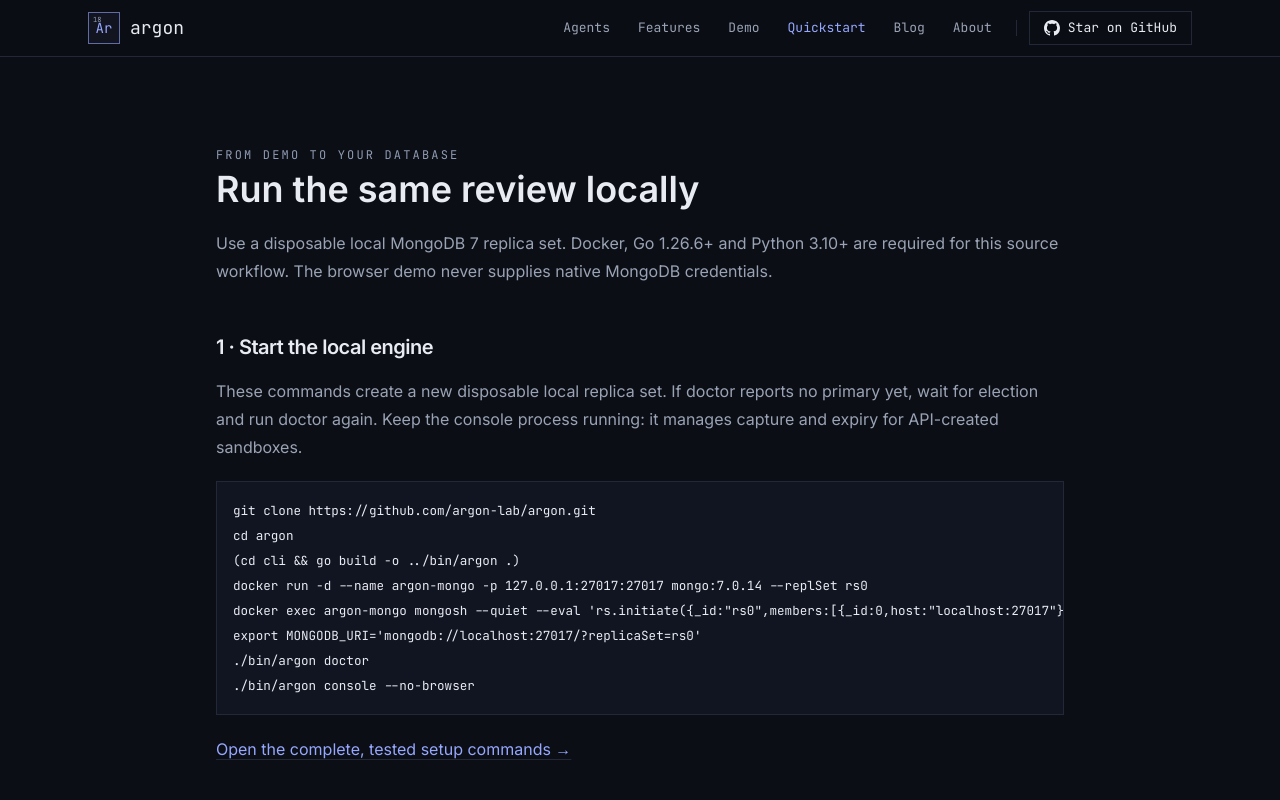
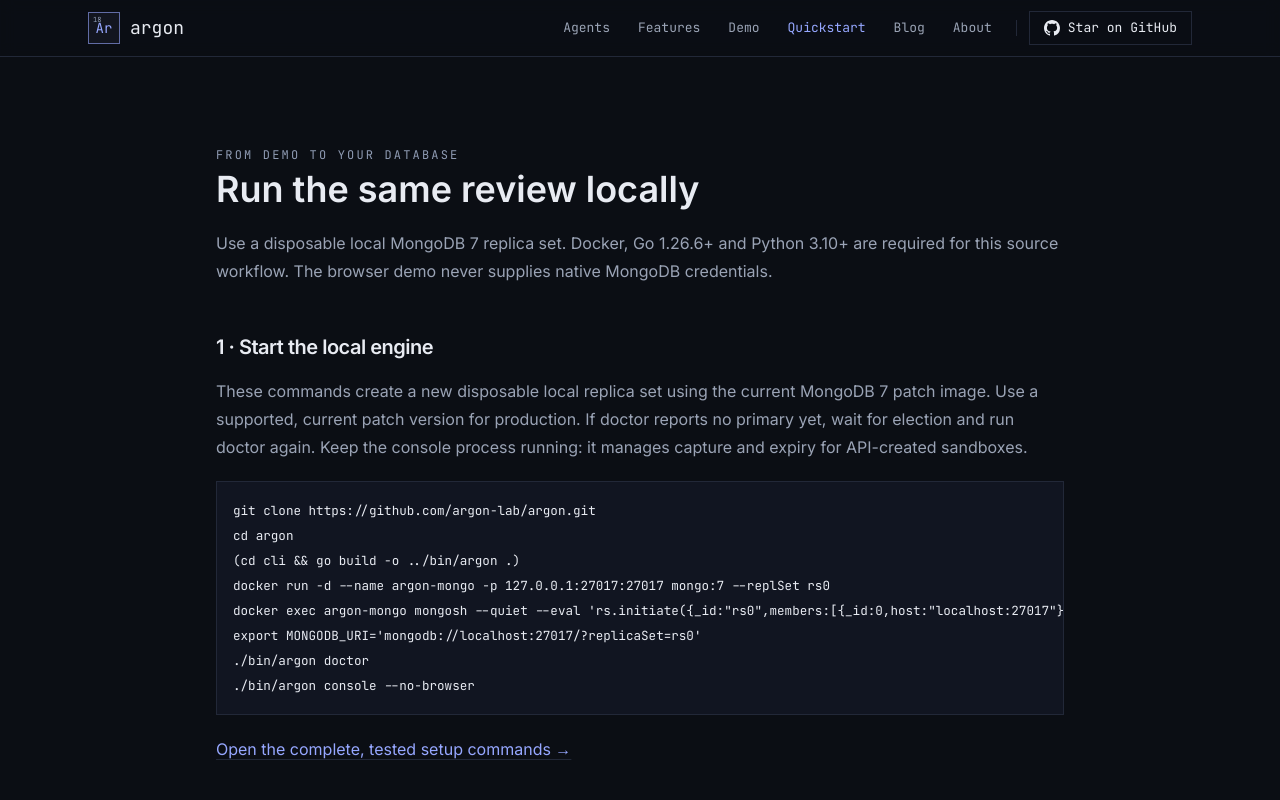
Before and after one commit to jakezwang/argon-website, a Next.js app: page /quickstart in a window 1280 px wide. Shown: the top 800 px of the page. Built offline with nearby package versions, Linux system fonts and the light colour scheme.

Commit message:
Use maintained MongoDB 7 patch image in local quickstart

```diff
--- a/app/quickstart/page.tsx
+++ b/app/quickstart/page.tsx
@@ -19,7 +19,7 @@
       </p>
       <h2>1 · Start the local engine</h2>
       <p>
-        These commands create a new disposable local replica set. If doctor
+        These commands create a new disposable local replica set using the current MongoDB 7 patch image. Use a supported, current patch version for production. If doctor
         reports no primary yet, wait for election and run doctor again. Keep the
         console process running: it manages capture and expiry for API-created
         sandboxes.
@@ -28,7 +28,7 @@
         <code>{`git clone https://github.com/argon-lab/argon.git
 cd argon
 (cd cli && go build -o ../bin/argon .)
-docker run -d --name argon-mongo -p 127.0.0.1:27017:27017 mongo:7.0.14 --replSet rs0
+docker run -d --name argon-mongo -p 127.0.0.1:27017:27017 mongo:7 --replSet rs0
 docker exec argon-mongo mongosh --quiet --eval 'rs.initiate({_id:"rs0",members:[{_id:0,host:"localhost:27017"}]})'
 export MONGODB_URI='mongodb://localhost:27017/?replicaSet=rs0'
 ./bin/argon doctor
```
